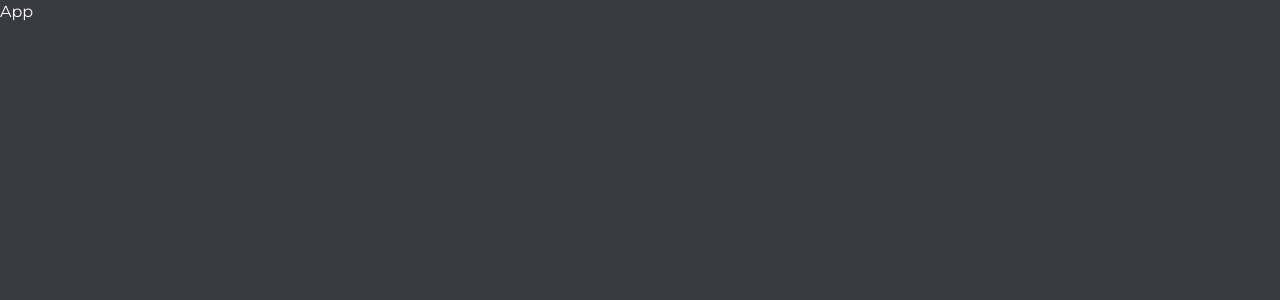
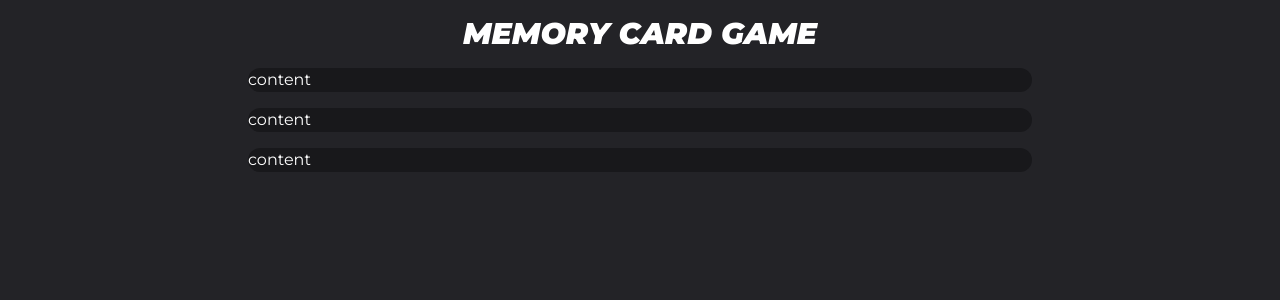
Before and after one commit to chmery/memory-card-game, a React (Vite) app: page / in a window 1280 px wide. Shown: the top 300 px of the page. Built offline with nearby package versions, Linux system fonts and the light colour scheme.

Commit message:
basic layout

```diff
--- a/src/App.tsx
+++ b/src/App.tsx
@@ -1,5 +1,12 @@
 function App() {
-    return <div>App</div>;
+    return (
+        <main className="max-w-[50rem] m-auto mt-4 px-2">
+            <h1 className="text-3xl italic font-black text-center mb-4">MEMORY CARD GAME</h1>
+            <div className="bg-secondary700 rounded-xl mb-4">content</div>
+            <div className="bg-secondary700 rounded-xl mb-4">content</div>
+            <div className="bg-secondary700 rounded-xl">content</div>
+        </main>
+    );
 }
 
 export default App;
--- a/src/index.css
+++ b/src/index.css
@@ -10,7 +10,7 @@
     }
 
     body {
-        background: #3a3a43;
+        background: #232327;
         color: #ffff;
     }
 }
--- a/tailwind.config.js
+++ b/tailwind.config.js
@@ -3,10 +3,10 @@ export default {
     content: ["./index.html", "./src/**/*.{js,ts,jsx,tsx}"],
     theme: {
         colors: {
-            secondary700: "#1fb6ff",
-            secondary500: "#7e5bef",
-            secondary400: "#ff49db",
-            secondary200: "#777789",
+            secondary700: "#18181B",
+            secondary500: "#3A3A43",
+            secondary400: "#575765",
+            secondary200: "#79798E",
             primary300: "#9898D9",
             primary600: "#5C5C9A",
         },
```
